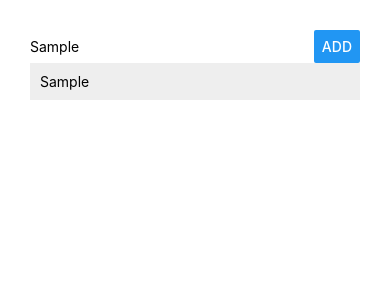
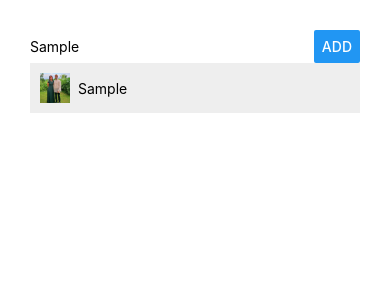
Before and after one commit to CherylFrankenfield/React-Native-Places-Tut, a React Native app: screen / in a window 390 px wide. Both pictures are taken after typing "Sample" into the empty fields and a click on the button "ADD". Shown: the top 300 px of the page. Built offline with nearby package versions, Linux system fonts and the light colour scheme.

Commit message:
Add static image to ListItem component and add styles

```diff
--- a/App.js
+++ b/App.js
@@ -2,6 +2,7 @@
 import { StyleSheet,View } from 'react-native';
 import PlaceInput from './src/components/PlaceInput/PlaceInput';
 import PlaceList from './src/components/PlaceList/PlaceList';
+import placeImage from './src/assets/tagaytay.png';
 
 export default class App extends React.Component {
   state = {
@@ -13,7 +14,8 @@
       return {
         places: prevState.places.concat({
           key: Math.random(),
-          value: placeName
+          name: placeName,
+          image: placeImage
         })
       };
     });
--- a/src/components/ListItem/ListItem.js
+++ b/src/components/ListItem/ListItem.js
@@ -1,9 +1,13 @@
 import React from 'react';
-import {View,Text, StyleSheet,TouchableOpacity} from 'react-native';
+import {View,Text, StyleSheet,TouchableOpacity,Image} from 'react-native';
 
 const listItem = props => (
   <TouchableOpacity onPress={props.onItemPressed}>
     <View style={styles.listItem}>
+      <Image
+        resizeMode='cover'
+        source={props.placeImage} style={styles.placeImage}
+      />
       <Text>{props.placeName}</Text>
     </View>
   </TouchableOpacity>
@@ -15,7 +19,14 @@
     width: '100%',
     padding: 10,
     backgroundColor: '#eee',
-    marginBottom: 5
+    marginBottom: 5,
+    flexDirection: 'row',
+    alignItems: 'center'
+  },
+  placeImage: {
+    marginRight: 8,
+    height: 30,
+    width: 30
   }
 });
 
--- a/src/components/PlaceList/PlaceList.js
+++ b/src/components/PlaceList/PlaceList.js
@@ -10,7 +10,8 @@
       data={props.places}
       renderItem={(info)=> (
         <ListItem
-          placeName={info.item.value}
+          placeName={info.item.name}
+          placeImage={info.item.image}
           onItemPressed={() => props.onItemDeleted(info.item.key)}
         />
       )}>
```
Also changed, not shown: src/assets/tagaytay.png (added).
